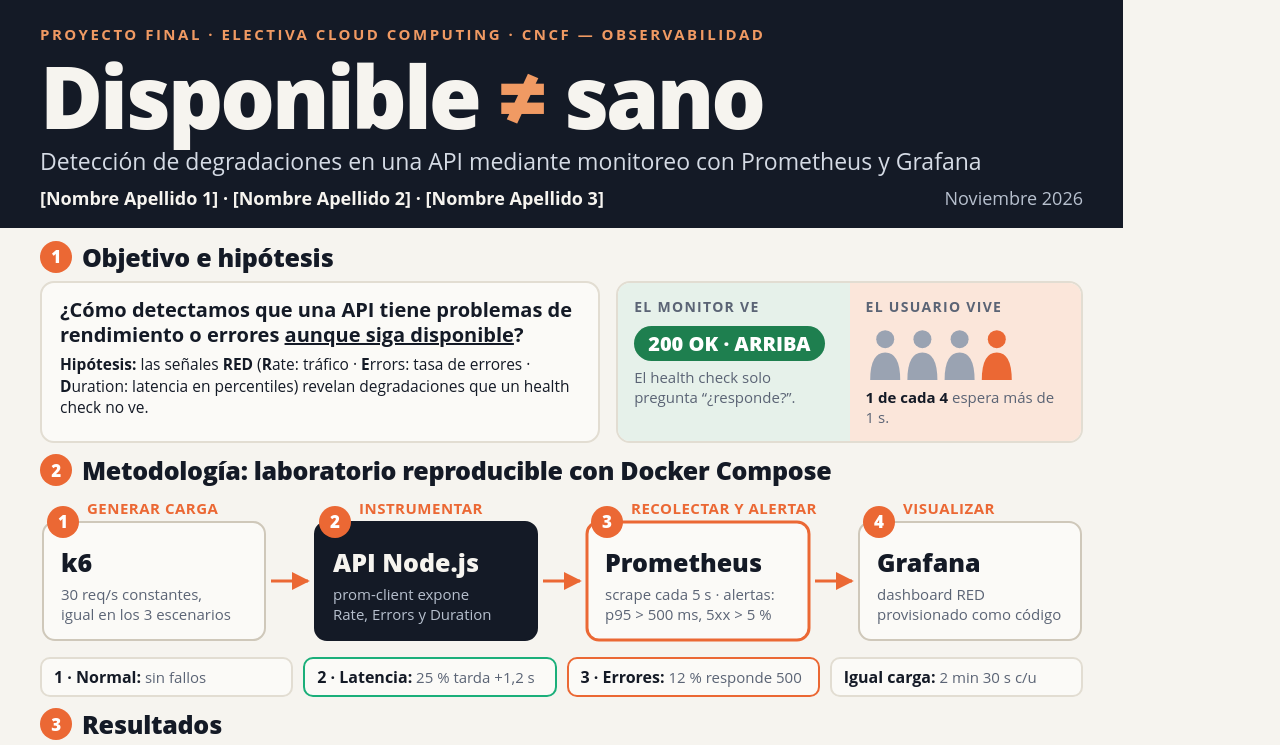
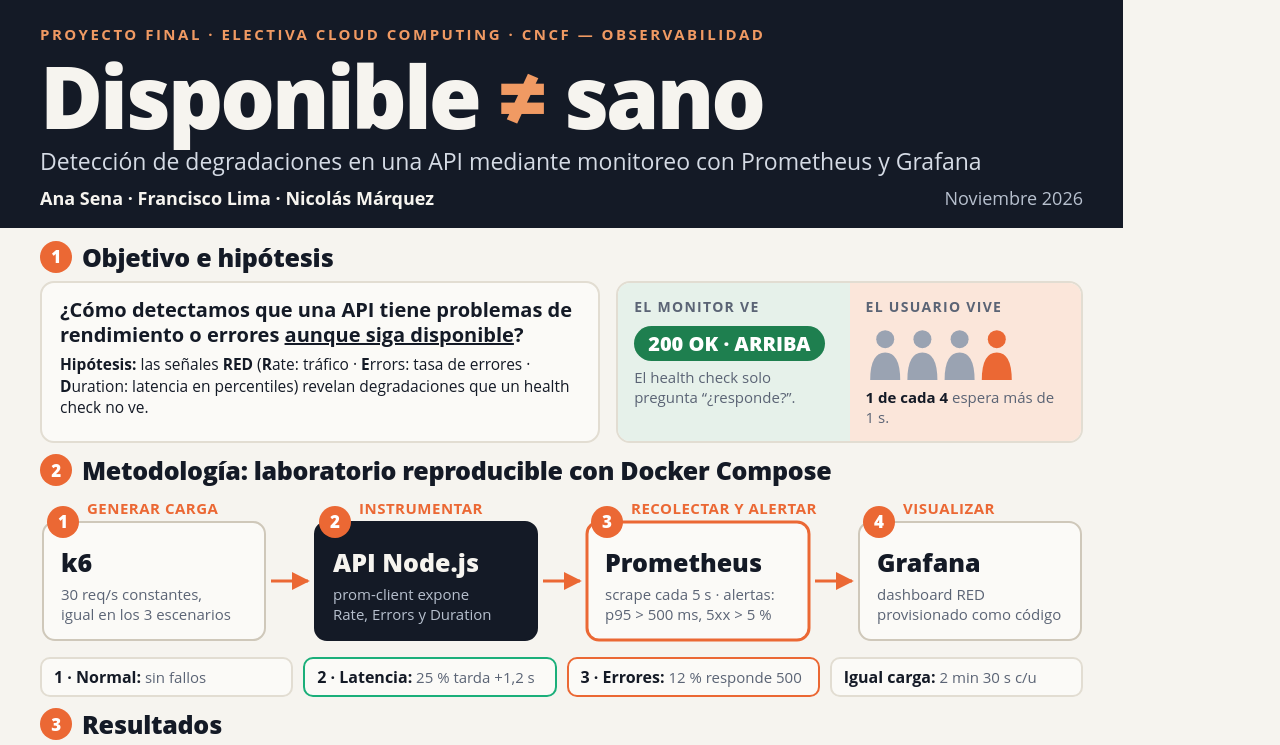
Before and after one commit to clara-s-n/cloud-project, a plain HTML site: page docs/poster/poster.html in a window 1280 px wide. Shown: the top 745 px of the page. Drawn offline with Linux system fonts and the light colour scheme.

```diff
--- a/docs/poster/poster.html
+++ b/docs/poster/poster.html
@@ -88,7 +88,7 @@ footer { background: #ECE8DF; padding: 10px 40px; display: flex; gap: 22px; alig
   <p class="eyebrow">Proyecto final · Electiva Cloud Computing · CNCF — Observabilidad</p>
   <h1>Disponible <span class="ne">≠</span> sano</h1>
   <p class="subtitle">Detección de degradaciones en una API mediante monitoreo con Prometheus y Grafana</p>
-  <div class="authors"><b>[Nombre Apellido 1] · [Nombre Apellido 2] · [Nombre Apellido 3]</b><span>Noviembre 2026</span></div>
+  <div class="authors"><b>Ana Sena · Francisco Lima · Nicolás Márquez</b><span>Noviembre 2026</span></div>
 </header>
 
 <main>
```
Also changed, not shown: 2 other files.
